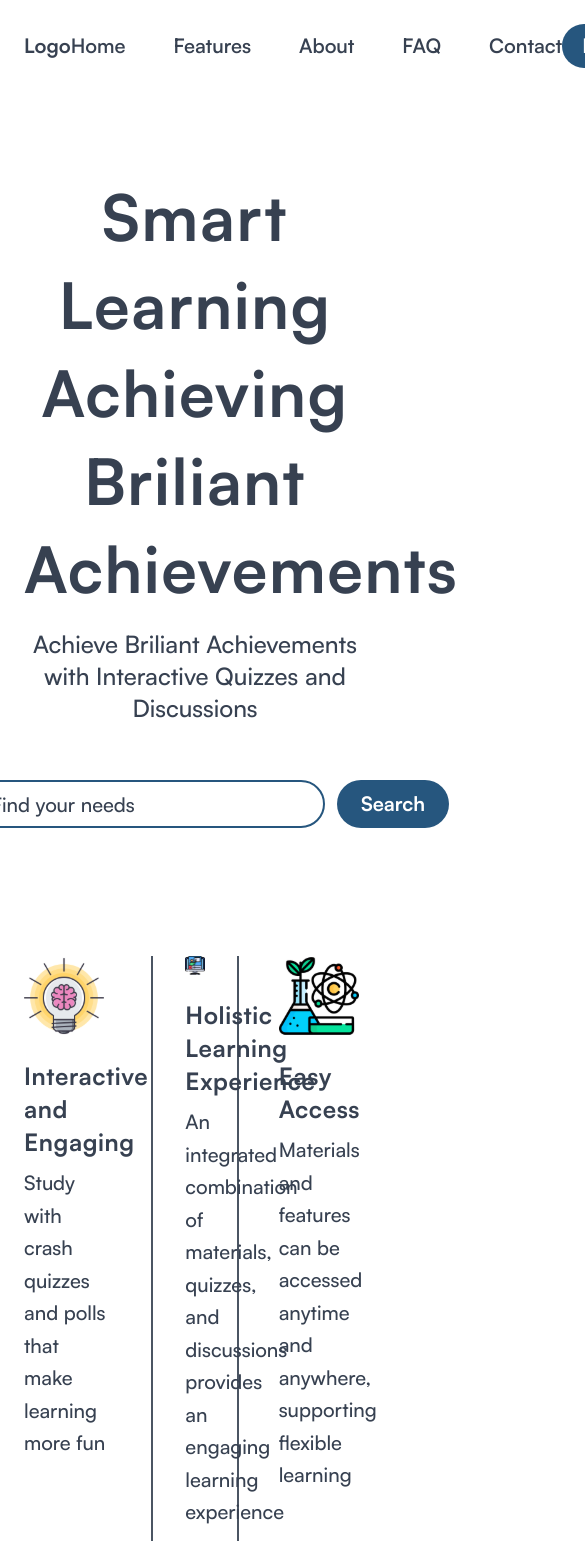
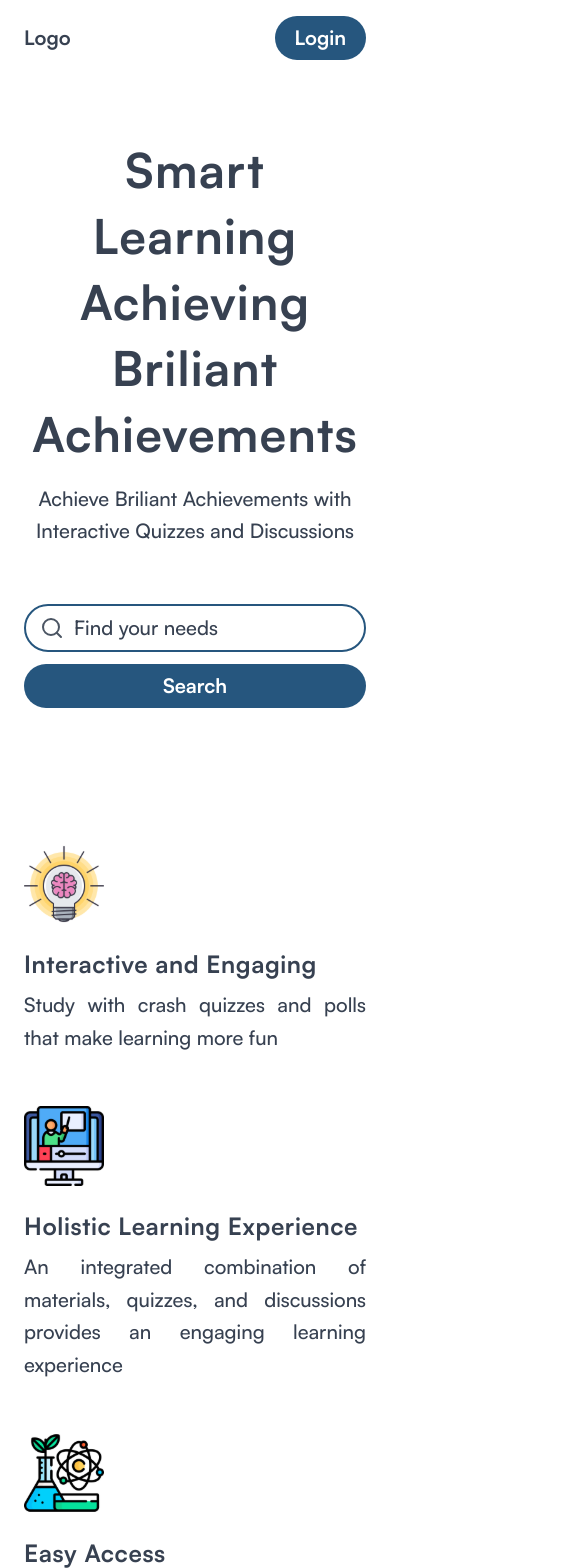
Before and after one commit to haikelz/iitc-2024-web-design, a React (Vite) app: page / in a window 390 px wide. Shown: the top 1568 px of the page, 585 px wide, since content can reach past the window. Built offline with nearby package versions, Linux system fonts and the light colour scheme.

Commit message:
feat(WIP): responsive design

```diff
--- a/src/components/About.tsx
+++ b/src/components/About.tsx
@@ -2,34 +2,44 @@ import { Heading, Paragraph } from "./ui/typography";
 
 export default function About() {
   return (
-    <section id="about" className="w-full space-y-20 px-8 py-24">
-      <div className="flex justify-between items-center w-full">
-        <img src="/images/startup.svg" alt="startup" draggable="false" />
-        <div className="w-[65%]">
+    <section id="about" className="w-full space-y-10 px-6 py-20">
+      <div className="flex flex-col xl:flex-row justify-center xl:space-x-20 items-center w-full">
+        <img
+          src="/images/startup.svg"
+          alt="startup"
+          draggable="false"
+          className="hidden xl:block xl:w-72 xl:h-72"
+        />
+        <div className="xl:w-[65%]">
           <Heading as="h2">
             Building the Future with Interactive and Quality Education
           </Heading>
-          <Paragraph className="mt-4">
-            Welcome to eduKel, a learning platform specifically designed to help
-            high school students achieve their best achievements. We understand
-            the challenges students face in understanding the subject matter,
-            preparing for exams, and developing essential skills.
+          <Paragraph className="text-justify mt-4">
+            Welcome to EduVerse, a learning platform specifically designed to
+            help high school students achieve their best achievements. We
+            understand the challenges students face in understanding the subject
+            matter, preparing for exams, and developing essential skills.
           </Paragraph>
         </div>
       </div>
-      <div className="flex justify-between items-start w-full gap-10">
-        <div className="mt-5 w-[65%]">
+      <div className="flex flex-col xl:flex-row xl:space-x-20 justify-center items-center w-full">
+        <div className="xl:w-[65%]">
           <Heading as="h2">
             Creating a Smart Young Generation Through Digital Education
           </Heading>
-          <Paragraph className="mt-4">
+          <Paragraph className="mt-4 text-justify">
             Our focus is on providing a complete learning experience, with
             features such as quick quizzes to hone your comprehension,
             structured reading materials and videos, and discussion forums to
             share knowledge with fellow students.
           </Paragraph>
         </div>
-        <img src="/images/hand.svg" alt="hand" draggable="false" />
+        <img
+          src="/images/hand.svg"
+          alt="hand"
+          draggable="false"
+          className="hidden xl:block xl:w-72 xl:h-72"
+        />
       </div>
     </section>
   );
--- a/src/components/Banner.tsx
+++ b/src/components/Banner.tsx
@@ -6,23 +6,23 @@ import Input from "./ui/Input";
 export default function Banner() {
   return (
     <section className="w-full px-6 pb-6 flex flex-col justify-center items-center">
-      <div className="w-full flex flex-col justify-center items-center">
+      <div className="w-full flex flex-col min-h-svh sm:min-h-full sm:mt-32 justify-center items-center">
         <div className="w-full text-center">
-          <Heading as="h1" className="mt-20">
+          <Heading as="h1">
             Smart Learning <br /> Achieving Briliant Achievements
           </Heading>
-          <Paragraph className="pt-4 text-2xl font-medium">
+          <Paragraph className="mt-4 md:text-2xl font-medium">
             Achieve Briliant Achievements with Interactive Quizzes and
             Discussions
           </Paragraph>
         </div>
-        <div className="flex mt-14 space-x-3">
+        <div className="flex flex-col w-full sm:justify-center sm:items-center sm:flex-row mt-14 space-y-3 sm:space-y-0 sm:space-x-3">
           <div className="relative flex justify-center items-center">
             <SearchIcon className="absolute text-gray-600 left-4" />
             <Input
               type="text"
               placeholder="Find your needs"
-              className="w-96 h-12 pl-12 outline-none"
+              className="h-12 sm:w-96 w-full pl-12 outline-none"
             />
           </div>
           <Button type="button" aria-label="search">
@@ -30,21 +30,21 @@ export default function Banner() {
           </Button>
         </div>
       </div>
-      <div className="grid grid-cols-3 grid-rows-1 gap-10 w-full mt-32 mb-24">
+      <div className="grid grid-cols-1 md:grid-cols-3 grid-rows-1 gap-10 w-full sm:mt-24 mb-24">
         <div className="flex flex-col pb-3">
           <img src="/images/brain.svg" alt="" width={80} height={80} />
           <div className="mt-6">
             <Heading as="h3">Interactive and Engaging</Heading>
-            <Paragraph className="mt-2 font-medium">
+            <Paragraph className="mt-2 font-medium text-justify">
               Study with crash quizzes and polls that make learning more fun
             </Paragraph>
           </div>
         </div>
-        <div className="border-x-2 border-gray-600 flex flex-col px-8 pb-3">
+        <div className="md:border-x-2 border-gray-600 flex flex-col md:px-8 pb-3">
           <img src="/images/online-lesson.svg" alt="" width={80} height={80} />
           <div className="mt-6">
             <Heading as="h3">Holistic Learning Experience</Heading>
-            <Paragraph className="mt-2 font-medium">
+            <Paragraph className="mt-2 font-medium text-justify">
               An integrated combination of materials, quizzes, and discussions
               provides an engaging learning experience
             </Paragraph>
@@ -54,7 +54,7 @@ export default function Banner() {
           <img src="/images/science.svg" alt="" width={80} height={80} />
           <div className="mt-6">
             <Heading as="h3">Easy Access</Heading>
-            <Paragraph className="mt-2 font-medium">
+            <Paragraph className="mt-2 font-medium text-justify">
               Materials and features can be accessed anytime and anywhere,
               supporting flexible learning
             </Paragraph>
--- a/src/components/Contact.tsx
+++ b/src/components/Contact.tsx
@@ -11,35 +11,41 @@ import { Heading, Paragraph } from "./ui/typography";
 
 export default function Contact() {
   return (
-    <section id="contact" className="w-full px-8 py-20">
-      <div className="w-full p-4 rounded-xl bg-[#FAFAFA] flex justify-center items-start space-x-10">
-        <div className="flex-none bg-darkSlateGray rounded-xl p-10 w-2/5">
+    <section id="contact" className="w-full px-0 md:px-6 pt-20 pb-0 md:pb-20">
+      <div className="w-full flex-col lg:flex-row p-4 rounded-xl bg-[#FAFAFA] flex justify-center items-start lg:space-x-5">
+        <div className="flex flex-col space-y-10 justify-between items-start bg-darkSlateGray rounded-xl p-10 w-full lg:w-2/5">
+          <div>
             <Heading as="h3" className="text-[32px] text-white">
               Contact Information
             </Heading>
-          <Paragraph className="text-white">
-            Any ideas or questions? We are here to help and will respond to your
-            message as soon as possible
+            <Paragraph className="text-white text-justify mt-2">
+              Any ideas or questions? We are here to help and will respond to
+              your message as soon as possible
             </Paragraph>
-          <div className="my-5 flex flex-row">
+            <div className="mt-10 space-y-5">
+              <div className="flex flex-row">
                 <div className="mt-1">
                   <Mail className="text-white" />
                 </div>
                 <div className="mx-5">
                   <Paragraph className="text-white">Chat to us</Paragraph>
-              <Paragraph className="text-white">eduverse@gmail.com</Paragraph>
+                  <Paragraph className="text-white">
+                    eduverse@gmail.com
+                  </Paragraph>
                 </div>
               </div>
-          <div className="my-5 flex flex-row">
+              <div className="flex flex-row">
                 <div className="mt-1">
                   <Phone className="text-white" />
                 </div>
                 <div className="mx-5">
                   <Paragraph className="text-white">Call us</Paragraph>
-              <Paragraph className="text-white">+62 812 6573 7369</Paragraph>
+                  <Paragraph className="text-white">
+                    +62 812 6573 7369
+                  </Paragraph>
                 </div>
               </div>
-          <div className="my-5 flex flex-row">
+              <div className="flex flex-row">
                 <div className="mt-1">
                   <MapPin className="text-white" />
                 </div>
@@ -51,9 +57,25 @@ export default function Contact() {
                 </div>
               </div>
             </div>
+          </div>
+          <div className="flex space-x-5 justify-center w-fit items-center">
+            <a href="https://tiktok.com">
+              <img src="/images/tiktok.svg" alt="tiktok" />
+            </a>
+            <a href="https://instagram.com">
+              <Instagram className="stroke-white" />
+            </a>
+            <a href="https://facebook.com">
+              <Facebook className="stroke-white" />
+            </a>
+            <a href="https://linkedin.com">
+              <Linkedin className="stroke-white" />
+            </a>
+          </div>
+        </div>
         <div className="flex-grow p-5">
           <div className="space-y-7">
-            <div className="grid grid-cols-2 gap-20">
+            <div className="grid grid-cols-1 grid-rows-1 xl:gap-20">
               <div className="flex flex-col space-y-2">
                 <label htmlFor="firstName">First Name</label>
                 <input
@@ -102,20 +124,6 @@ export default function Contact() {
             <Button className="py-4 px-8 rounded-md">Send Message</Button>
           </div>
         </div>
-        <div className="flex justify-center w-fit items-center">
-          <a href="https://tiktok.com">
-            <img src="/images/tiktok.svg" alt="tiktok" />
-          </a>
-          <a href="https://instagram.com">
-            <Instagram />
-          </a>
-          <a href="https://facebook.com">
-            <Facebook />
-          </a>
-          <a href="https://linkedin.com">
-            <Linkedin />
-          </a>
-        </div>
       </div>
     </section>
   );
--- a/src/components/Faq.tsx
+++ b/src/components/Faq.tsx
@@ -14,7 +14,7 @@ import { Heading, Paragraph } from "./ui/typography";
 
 export default function Faq() {
   return (
-    <section id="faq" className="flex justify-center px-8 py-20">
+    <section id="faq" className="flex justify-center px-6 py-20">
       <div className="flex flex-col">
         <div className="text-center">
           <Heading as="h2">Frequently Asked Question</Heading>
--- a/src/components/Header.tsx
+++ b/src/components/Header.tsx
@@ -1,11 +1,13 @@
+import Button from "./ui/Button";
+
 export default function Header() {
   return (
-    <header className="w-full">
-      <nav className="flex justify-between p-6 items-center w-full">
+    <header className="w-full fixed top-0 z-50 bg-white/80 backdrop-blur-md">
+      <nav className="flex justify-between py-4 px-6 items-center w-full">
         <a href="" className="font-bold">
           Logo
         </a>
-        <ul className="flex font-semibold space-x-12">
+        <ul className="md:flex font-semibold hidden space-x-12">
           <li>
             <a href="/">Home</a>
           </li>
@@ -23,13 +25,13 @@ export default function Header() {
           </li>
         </ul>
         <a href="/auth/login">
-          <button
+          <Button
             type="button"
             aria-label="login"
             className="rounded-full bg-darkSlateGray text-white font-bold px-5 py-2"
           >
             Login
-          </button>
+          </Button>
         </a>
       </nav>
     </header>
--- a/src/components/ui/Accordion.tsx
+++ b/src/components/ui/Accordion.tsx
@@ -10,7 +10,7 @@ export default function Accordion({ title, icon }: AccordionProps) {
   const Icon = icon;
 
   return (
-    <div className="flex items-start justify-between w-[784px] max-w-full">
+    <div className="flex items-start justify-between md:w-[784px] max-w-full">
       <div
         className={tw(
           "flex justify-center",
@@ -23,7 +23,7 @@ export default function Accordion({ title, icon }: AccordionProps) {
         <div>
           <Heading as="h4">{title}</Heading>
           {isOpen ? (
-            <Paragraph className="mt-4">
+            <Paragraph className="mt-4 text-justify">
               EduVerse is an online learning platform designed for high school
               students. We offer learning materials in the form of readings,
               videos, and interactive quizzes to help students understand each
--- a/src/components/ui/typography/Heading.tsx
+++ b/src/components/ui/typography/Heading.tsx
@@ -7,7 +7,7 @@ export function Heading({ as, children, className }: HeadingProps) {
       {as === "h1" ? (
         <h1
           className={tw(
-            "scroll-m-20 text-[64px] leading-snug font-bold tracking-wide",
+            "scroll-m-20 md:text-[64px] text-5xl leading-snug font-bold tracking-wide",
             className
           )}
         >
@@ -16,7 +16,7 @@ export function Heading({ as, children, className }: HeadingProps) {
       ) : as === "h2" ? (
         <h2
           className={tw(
-            "scroll-m-20 text-[52px] leading-snug font-bold tracking-wide",
+            "scroll-m-20 text-4xl md:text-[52px] leading-snug font-bold tracking-wide",
             className
           )}
         >
```
Also changed, not shown: src/components/Features.tsx (+6 -6 lines). Lines whose indentation alone changed are shown as unchanged.
